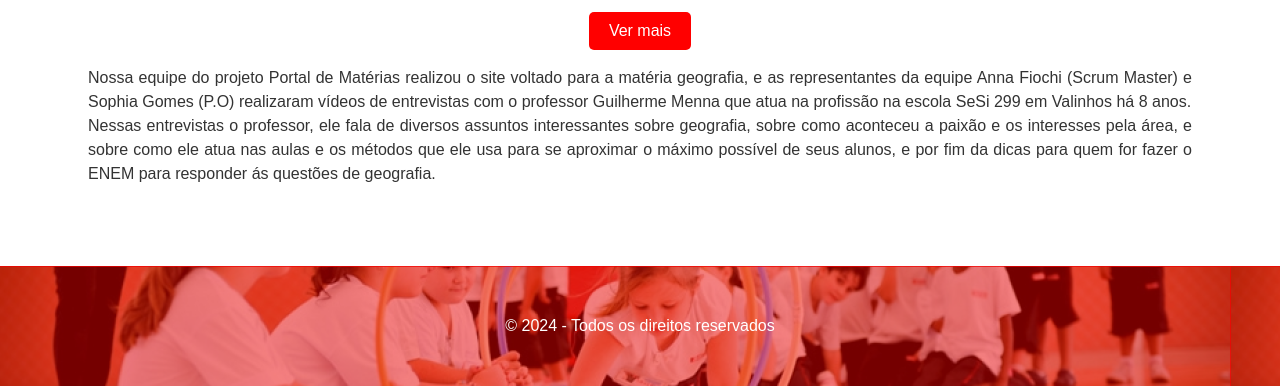
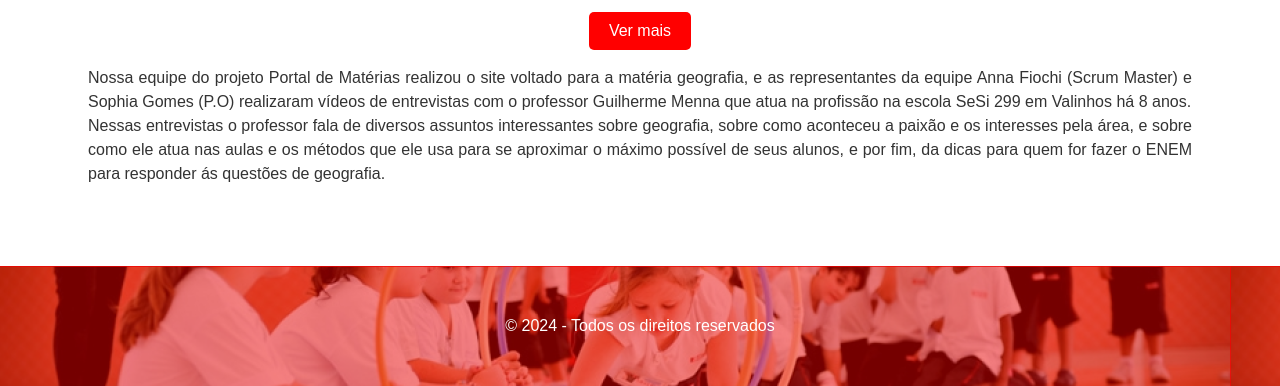
Before and after one commit to sosogomess/Projeto-Geografia, a plain HTML site: page disciplina.html in a window 1280 px wide. Shown: the part 646-1032 px from the top of the page. Drawn offline with Linux system fonts and the light colour scheme.

Commit message:
feat: correção de frase

```diff
--- a/disciplina.html
+++ b/disciplina.html
@@ -91,9 +91,9 @@
                 realizaram vídeos de entrevistas com o professor Guilherme Menna que atua na profissão
                 na escola SeSi 299 em Valinhos há 8 anos.
             </p>
-            <p> Nessas entrevistas o professor, ele fala de diversos assuntos interessantes sobre geografia, sobre como
+            <p> Nessas entrevistas o professor fala de diversos assuntos interessantes sobre geografia, sobre como
                 aconteceu a paixão e os interesses pela área, e sobre como ele atua nas aulas e os métodos que ele
-                usa para se aproximar o máximo possível de seus alunos, e por fim da dicas para quem for fazer o ENEM
+                usa para se aproximar o máximo possível de seus alunos, e por fim, da dicas para quem for fazer o ENEM
                 para responder ás questões de geografia. </p>
         </div>
     </main>
```
